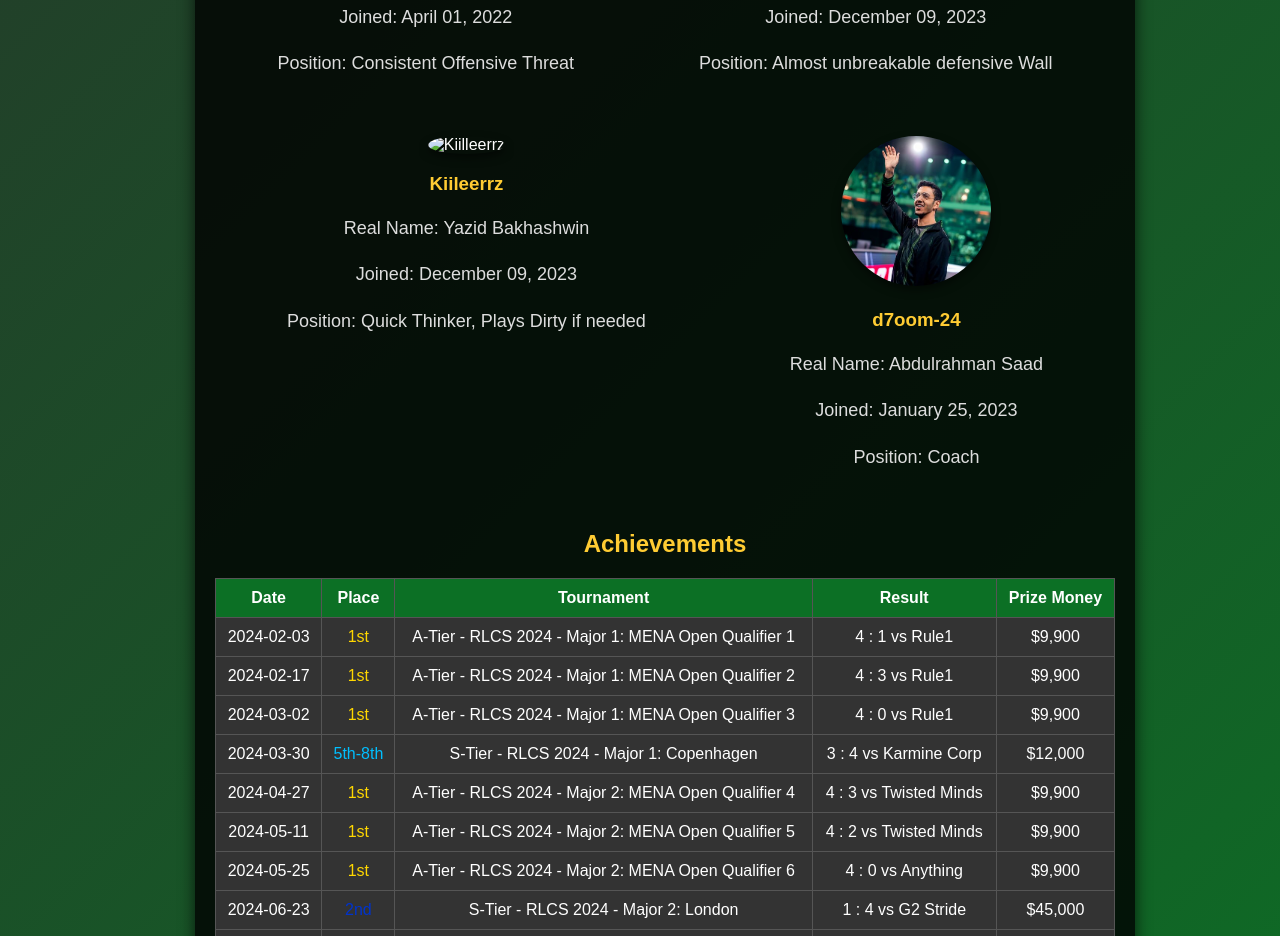
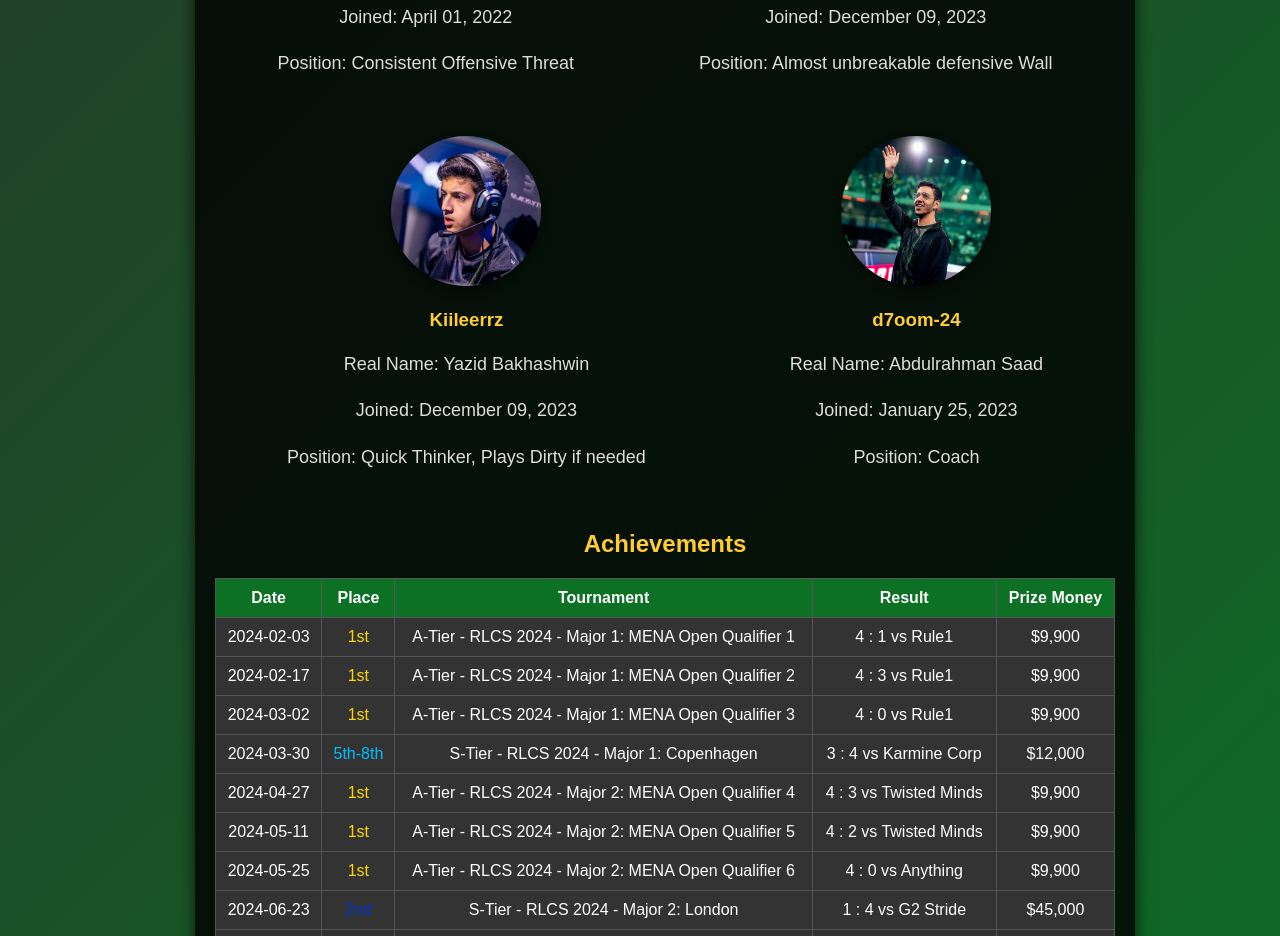
Before and after one commit to FLAWArisu/RLCS-GUIDE-2024, a plain HTML site: page Falcons.html in a window 1280 px wide. Shown: the part 1218-2154 px from the top of the page. Drawn offline with Linux system fonts and the light colour scheme.

Commit message:
Update Falcons.html

```diff
--- a/Falcons.html
+++ b/Falcons.html
@@ -257,7 +257,7 @@
                     <p>Position: Almost unbreakable defensive Wall</p>
                 </div>
                 <div>
-                    <img src="600px-RLCS_London_Major_2024_LAN_Stephanie_Lindgren_Kiileerrz.jpg" alt="Kiilleerrz">
+                    <img src="images/600px-RLCS_London_Major_2024_LAN_Stephanie_Lindgren_Kiileerrz.jpg" alt="Kiilleerrz">
                     <h3>Kiileerrz</h3>
                     <p>Real Name: Yazid Bakhashwin</p>
                     <p>Joined: December 09, 2023</p>
```
